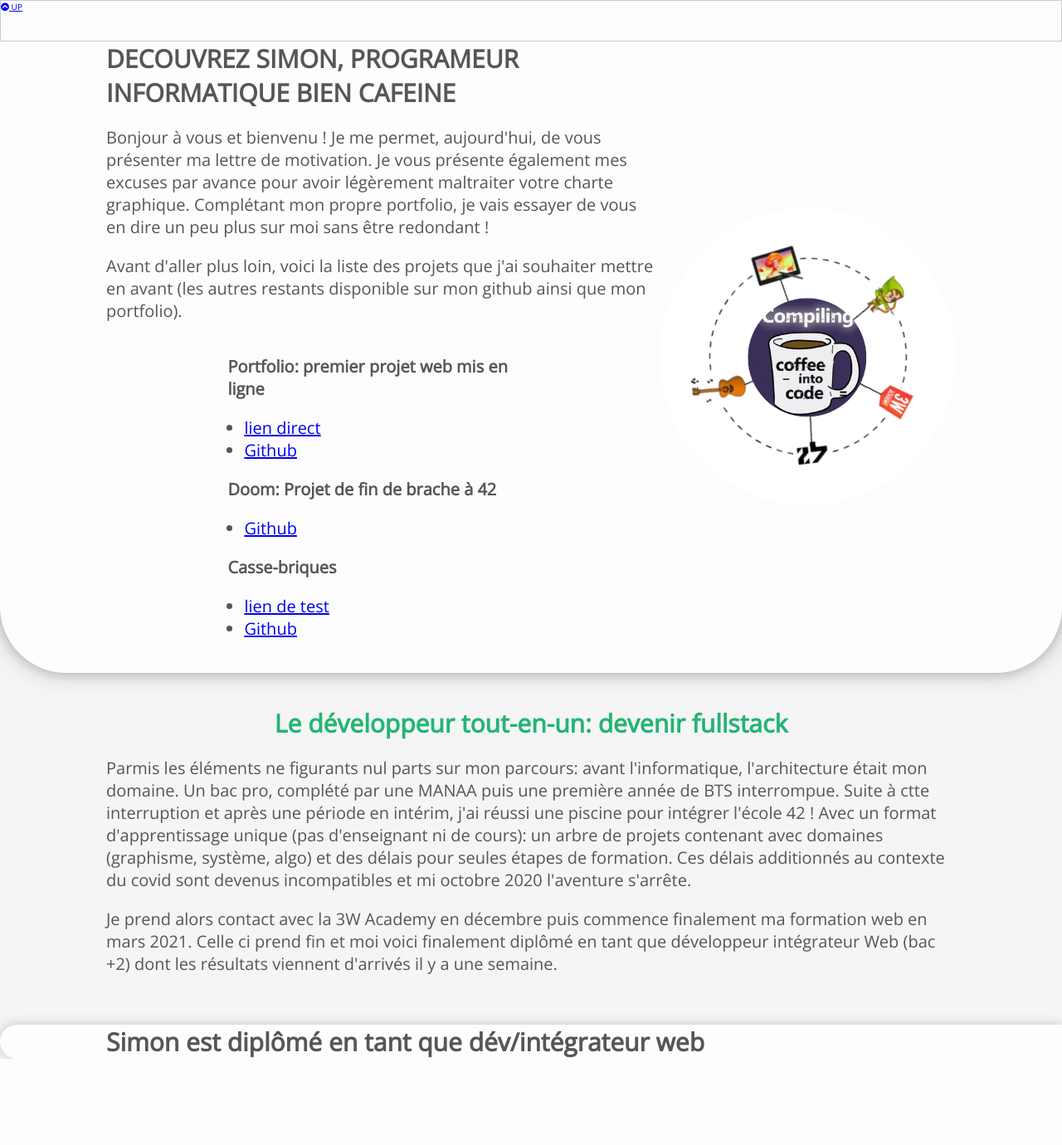
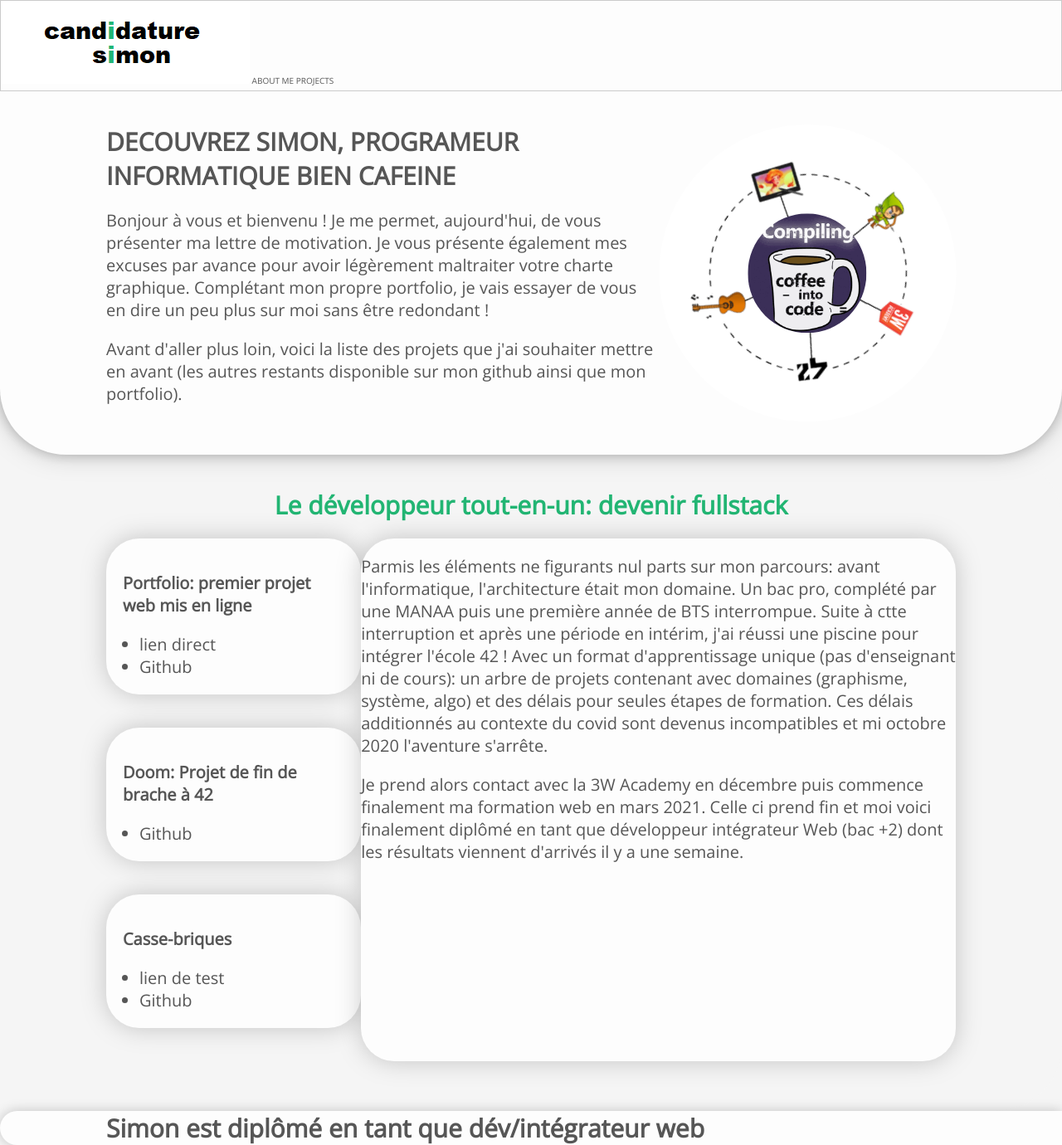
Before and after one commit to SimonPatry/vittascience, a PHP site: page / in a window 1280 px wide. Shown: the whole page at 83% size. Before the commit the page ends 1276 px from the top, so only its background shows below. Run offline with PHP 8.4, Linux system fonts and the light colour scheme; some libraries are stand-ins or nearby versions.

Commit message:
added logo candid' + photoshopped circles corrections done + 2 block started content 80% done still need design

```diff
--- a/assets/css/main.css
+++ b/assets/css/main.css
@@ -61,35 +61,11 @@ html {
 
 header{
     width:100%;
-    height:5em;
+    height:11em;
     position: fixed;
     background-color: var(--bg-primary);
     border: 1px solid var(--vitta-black-shadow-color);
     z-index: 1;
-}
-
-    /********************************/
-    /*            Navbar            */
-    /********************************/
-
-.navbar {
-
-}
-
-.navbar-nav {
-
-}
-
-.nav-item {
-
-}
-
-.nav-link {
-
-}
-
-.nav-link:hover {
-
 }
 
 
@@ -130,12 +106,17 @@ p{
     margin: 1em 0;
 }
 
+a{
+    color: var(--text-primary);
+    text-decoration:none;
+}
 /********************************/
 /*           intro              */
 /********************************/
 
 .intro{
-    margin-top:2.5em;
+    margin-top:5.5em;
+    padding:2em 0;
     justify-content: center;
     align-content: center;
     border-radius: 0px 0px 4em 4em;
@@ -145,19 +126,6 @@ p{
 .intro .txt{
     margin:auto;
     width:65%;
-}
-
-.intro .projects {
-    margin:auto;
-    width:50%;
-    padding-bottom:2em;
-}
-
-.intro .projects li:first-child{
-    list-style-type: none;
-    margin-left:-1em;
-    padding:1em 0;
-    font-weight:bold;
 }
 
 .intro .animation{
@@ -211,6 +179,36 @@ p{
     color: var(--vitta-green);
 }
 
+.humanBeing .projects {
+    width:30%;
+    padding-bottom:2em;
+    flex-direction:column;
+    justify-content:space-between;
+}
+
+.humanBeing .projects li:first-child{
+    list-style-type: none;
+    margin-left:-1em;
+    padding:1em 0;
+    font-weight:bold;
+}
+
+.humanBeing .course  {
+    width:70%;
+}
+
+.humanBeing .projects ul,
+.humanBeing .course{
+    margin: 1em 0;
+    border-radius:2em;
+    background-color: var(--bg-primary);
+    filter: drop-shadow(0px 0px 15px var(--vitta-black-shadow-color));
+}
+
+.humanBeing .projects ul{
+    padding: 1em 2em;
+}
+
 .skills{
 
 }
--- a/views/accueil.phtml
+++ b/views/accueil.phtml
@@ -4,22 +4,7 @@
             <h2>DECOUVREZ SIMON, PROGRAMEUR INFORMATIQUE BIEN CAFEINE</h2>
             <p>Bonjour à vous et bienvenu ! Je me permet, aujourd'hui, de vous présenter ma lettre de motivation. Je vous présente également mes excuses par avance pour avoir légèrement maltraiter votre charte graphique. Complétant mon propre portfolio, je vais essayer de vous en dire un peu plus sur moi sans être redondant !</p>
             <p>Avant d'aller plus loin, voici la liste des projets que j'ai souhaiter mettre en avant (les autres restants disponible sur mon github ainsi que mon portfolio).</p>
-            <div class="projects">
-                <ul>
-                    <li>Portfolio: premier projet web mis en ligne</li>
-                    <li><a href="https://simonpatry.fr">lien direct</a></li>
-                    <li><a href="https://github.com/SimonPatry/portfolio">Github</a></li>
-                </ul>
-                <ul>
-                    <li>Doom: Projet de fin de brache à 42</li>
-                    <li><a href="https://github.com/SimonPatry/Doom">Github</a></li>
-                </ul>
-                <ul>
-                    <li>Casse-briques</li>
-                    <li><a href="https://simonpat.sites.3wa.io/developpement/JS/exercices/js/JS2.2-StartArkanoid/index.html">lien de test</a></li>
-                    <li><a href="https://github.com/SimonPatry/Casse-briques">Github</a></li>
-                </ul>
-            </div>
+
         </div>
         <div class="animation flex wrap">
             <div class="responsive">
@@ -31,10 +16,28 @@
 </section>
 
 <section class="humanBeing">
-    <div class="container">
+    <div class="container flex wrap">
         <h2>Le développeur tout-en-un: devenir fullstack</h2>
-        <p>Parmis les éléments ne figurants nul parts sur mon parcours: avant l'informatique, l'architecture était mon domaine. Un bac pro, complété par une MANAA puis une première année de BTS interrompue. Suite à ctte interruption et après une période en intérim, j'ai réussi une piscine pour intégrer l'école 42 ! Avec un format d'apprentissage unique (pas d'enseignant ni de cours): un arbre de projets contenant avec domaines (graphisme, système, algo) et des délais pour seules étapes de formation. Ces délais additionnés au contexte du covid sont devenus incompatibles et mi octobre 2020 l'aventure s'arrête.</p>
-        <p>Je prend alors contact avec la 3W Academy en décembre puis commence finalement ma formation web en mars 2021. Celle ci prend fin et moi voici finalement diplômé en tant que développeur intégrateur Web (bac +2) dont les résultats viennent d'arrivés il y a une semaine.</p>
+        <div id="#projects" class="projects flex">
+            <ul>
+                <li>Portfolio: premier projet web mis en ligne</li>
+                <li><a href="https://simonpatry.fr" target="_blank">lien direct</a></li>
+                <li><a href="https://github.com/SimonPatry/portfolio" target="_blank">Github</a></li>
+            </ul>
+            <ul>
+                <li>Doom: Projet de fin de brache à 42</li>
+                <li><a href="https://github.com/SimonPatry/Doom" target="_blank">Github</a></li>
+            </ul>
+            <ul>
+                <li>Casse-briques</li>
+                <li><a href="https://simonpat.sites.3wa.io/developpement/JS/exercices/js/JS2.2-StartArkanoid/index.html" target="_blank">lien de test</a></li>
+                <li><a href="https://github.com/SimonPatry/Casse-briques" target="_blank">Github</a></li>
+            </ul>
+        </div>
+        <div class="course">
+            <p>Parmis les éléments ne figurants nul parts sur mon parcours: avant l'informatique, l'architecture était mon domaine. Un bac pro, complété par une MANAA puis une première année de BTS interrompue. Suite à ctte interruption et après une période en intérim, j'ai réussi une piscine pour intégrer l'école 42 ! Avec un format d'apprentissage unique (pas d'enseignant ni de cours): un arbre de projets contenant avec domaines (graphisme, système, algo) et des délais pour seules étapes de formation. Ces délais additionnés au contexte du covid sont devenus incompatibles et mi octobre 2020 l'aventure s'arrête.</p>
+            <p>Je prend alors contact avec la 3W Academy en décembre puis commence finalement ma formation web en mars 2021. Celle ci prend fin et moi voici finalement diplômé en tant que développeur intégrateur Web (bac +2) dont les résultats viennent d'arrivés il y a une semaine.</p>
+        </div>
     </div>
 </section>
 
--- a/views/layout.phtml
+++ b/views/layout.phtml
@@ -2,7 +2,7 @@
 <html lang="fr">
     <head>
         <meta charset="utf-8">
-        <title>CV simon</title>
+        <title>Candidature Simon PATRY</title>
         <meta name="description" content="Simon PATRY">
         <meta name="viewport" content="width=device-width, initial-scale=1">
         <link href="assets/css/main.css" rel="stylesheet">
@@ -15,14 +15,9 @@
     <body>
         <header class="flex wrap">
             <nav class="navbar">
-                <ul class="navbar-nav">
-                    <li class="nav-item">
-                        <a href="#top" class="nav-link" title="go top">
-                            <i class="fas fa-chevron-circle-up fa-nav"></i>
-                            <span class="link-text">UP</span>
-                        </a>
-                    </li>
-                </ul>
+                <a href="#top" class="nav-item"><img src="assets/ressources/images/logo.png" alt="candidature"></a>
+                <a class="nav-item" href="#aboutme">ABOUT ME</a>
+                <a href="#projects">PROJECTS</a>
             </nav>
         </header>
         <main>
```
Also changed, not shown: assets/ressources/images/logo.png (added).
